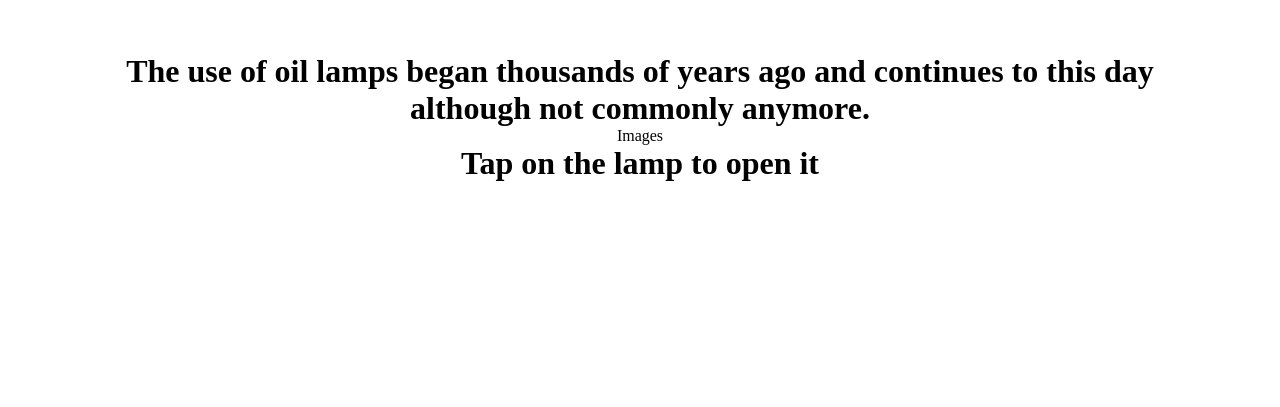
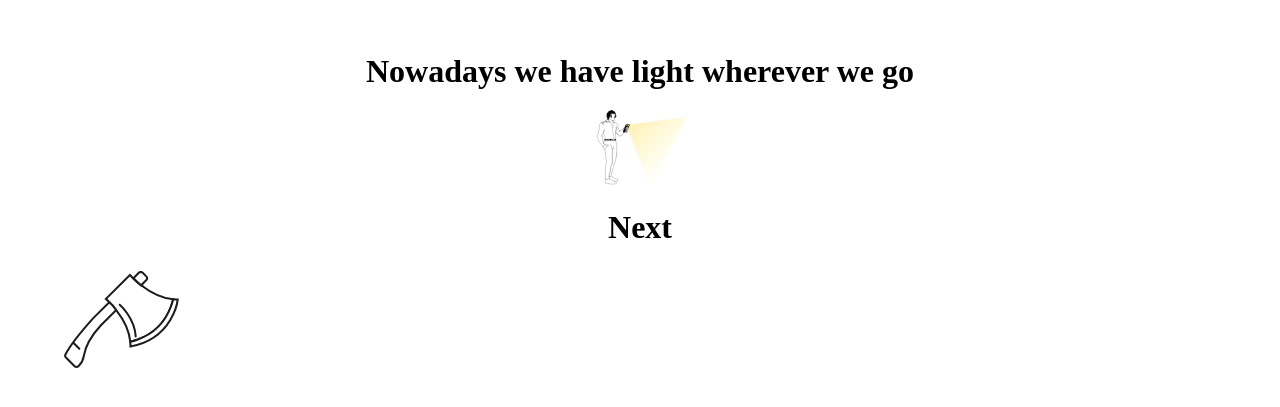
Before and after one commit to Indre101/Advanced-Animation, a website built with Parcel: page index.html in a window 1280 px wide. Shown: the part 107-514 px from the top of the page. Built offline with nearby package versions, Linux system fonts and the light colour scheme.

Commit message:
adds images

```diff
--- a/index.html
+++ b/index.html
@@ -10,9 +10,10 @@
     <section class="StoryContainer">
       <article class="Story">
         <h3 class="UpperText">Long text</h3>
-        <section class="ImageContainer">Images</section>
+        <section class="ImageContainer"></section>
         <h3 class="Instructions">text</h3>
       </article>
+      <img src="./static/images/level-images/axe-2.svg" alt="" />
     </section>
     <!-- Here is the story Template, where the images and texts are appended. -->
     <!-- The reason for using templates is because of repitition in the design. -->
--- a/lvlTwo.js
+++ b/lvlTwo.js
@@ -20,7 +20,7 @@ function init() {
 }
 
 function datacheck(data) {
-  showLevelInfo(data[2]);
+  data.forEach(showLevelInfo);
 }
 
 function showLevelInfo(story) {
@@ -29,7 +29,7 @@ function showLevelInfo(story) {
 
 function showParts(part) {
   const HTML = getHTMLElements();
-  // HTML.ImageContainer.innerHTML = " ";
+  HTML.ImageContainer.innerHTML = " ";
   HTML.UpperText.textContent = part.textUpper;
   HTML.Instructions.textContent = part.instruction;
   part.media.forEach(img => createImage(img, HTML));
@@ -37,6 +37,10 @@ function showParts(part) {
 
 function createImage(img, HTML) {
   const newImg = document.createElement("img");
-  newImg.src = `images/level-images/${img}`;
-  HTML.ImageContainer.appendChild(img);
+  newImg.setAttribute("src", `images/level-images/${img}`);
+  console.log(newImg);
+  // newImg.src = `images/level-images/${img}`;
+  console.log(HTML.ImageContainer);
+
+  HTML.ImageContainer.appendChild(newImg);
 }
--- a/style.css
+++ b/style.css
@@ -22,3 +22,9 @@ body {
 h3 {
   font-size: 2rem;
 }
+
+img {
+  width: 10%;
+  height: 50%;
+  object-fit: contain;
+}
```
